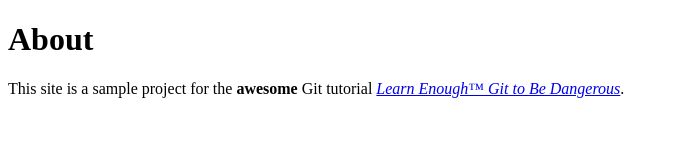
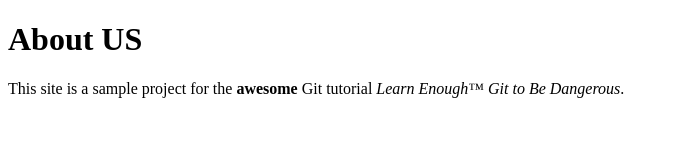
Before and after one commit to chiwawa1192/website, a plain HTML site: page about.html in a window 1280 px wide. Shown: the whole page, without its empty margins (0-679 px from the left). Drawn offline with Linux system fonts and the light colour scheme.

Commit message:
Change page heading

```diff
--- a/about.html
+++ b/about.html
@@ -4,9 +4,9 @@
       <title>About Us</title>
   </head>
   <body>
-    <h1>About</h1>
+    <h1>About US</h1>
     <p>
-      This site is a sample project for the <strong>awesome</strong> Git tutorial <a href="http://learnenough.com/git-tutorial"><em>Learn Enough™ Git to Be Dangerous</em></a>.
+      This site is a sample project for the <strong>awesome</strong> Git tutorial <em>Learn Enough™ Git to Be Dangerous</em>.
     </p>
   </body>
 </html>
```
